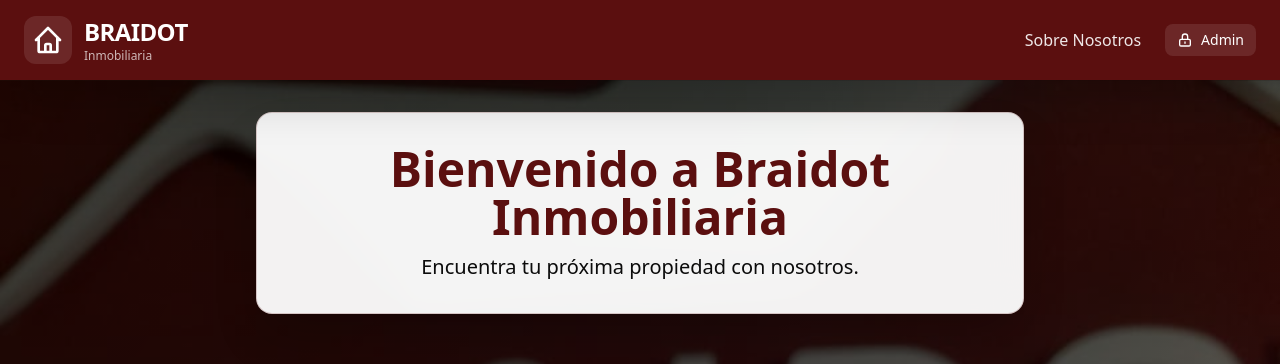
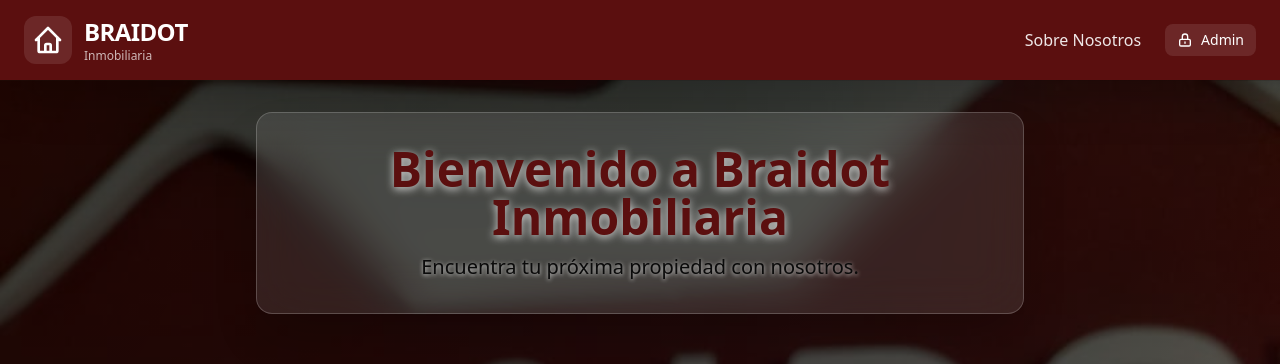
Before and after one commit to kevinramirezok/Braidot_Inmobiliaria, a React (Vite) app: page / in a window 1280 px wide. Shown: the top 364 px of the page. Built offline with nearby package versions, Linux system fonts and the light colour scheme; no server answers; the database is empty.

Commit message:
Fix: Restaurar hero transparente (bg-white/10) con drop-shadow para legibilidad

```diff
--- a/src/pages/Home.jsx
+++ b/src/pages/Home.jsx
@@ -84,11 +84,11 @@ const Home = () => {
 
       {/* Contenido - Hero mejorado */}
       <div className="relative w-full">
-          <div className="bg-white/95 backdrop-blur-xl rounded-2xl shadow-2xl px-4 sm:px-6 md:px-10 py-5 sm:py-6 md:py-8 my-4 sm:my-6 md:my-8 max-w-3xl mx-auto text-center border border-[#5B0F0F]/20">
-            <h1 className="text-2xl sm:text-3xl md:text-4xl lg:text-5xl font-extrabold mb-3 text-[#5B0F0F] leading-tight">
+          <div className="bg-white/10 backdrop-blur-xl rounded-2xl shadow-2xl px-4 sm:px-6 md:px-10 py-5 sm:py-6 md:py-8 my-4 sm:my-6 md:my-8 max-w-3xl mx-auto text-center border border-white/20">
+            <h1 className="text-2xl sm:text-3xl md:text-4xl lg:text-5xl font-extrabold mb-3 text-braidot-primary-bordo leading-tight drop-shadow-[0_2px_4px_rgba(255,255,255,0.8)]">
               Bienvenido a Braidot Inmobiliaria
             </h1>
-            <p className="text-[#0b0b0b] text-base md:text-lg lg:text-xl font-medium">
+            <p className="text-braidot-negro text-base md:text-lg lg:text-xl font-medium drop-shadow-[0_1px_2px_rgba(255,255,255,0.8)]">
               Encuentra tu próxima propiedad con nosotros.
             </p>
           </div>
```
